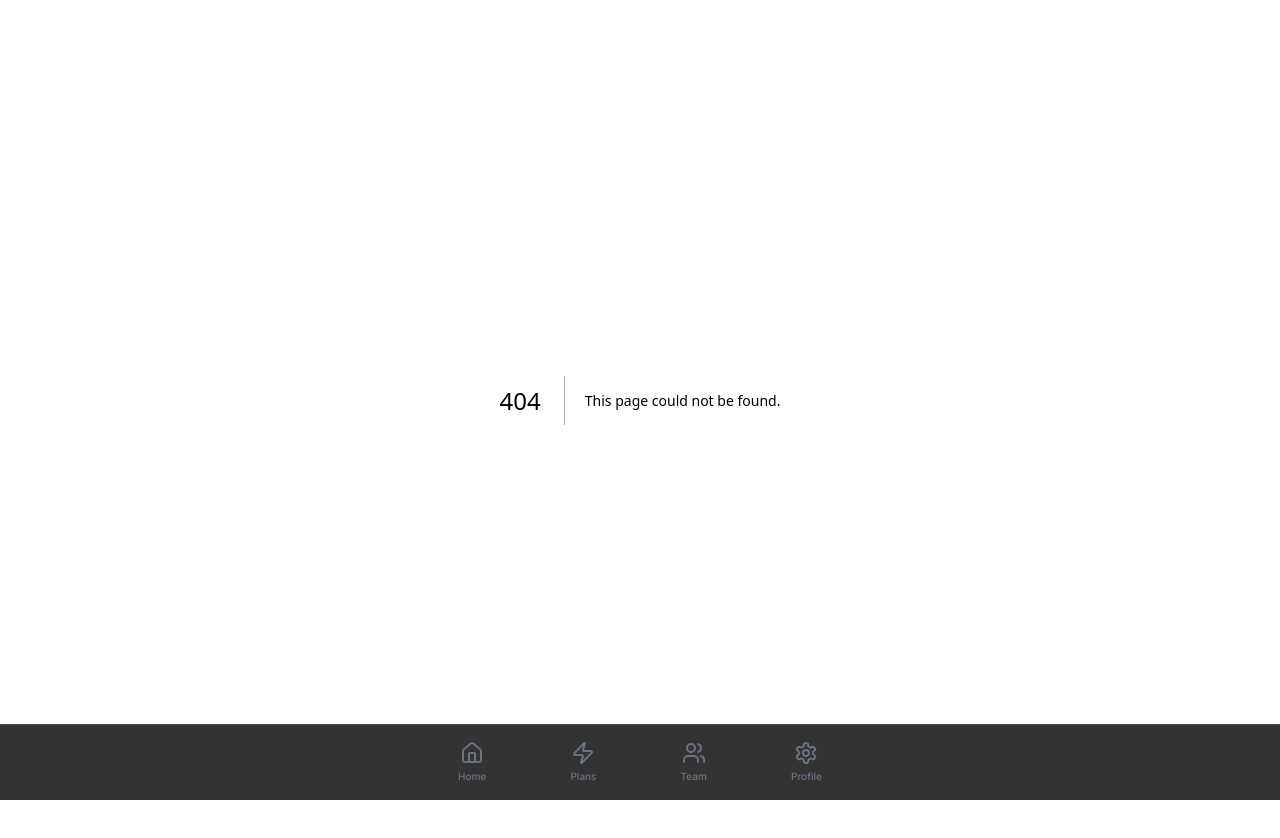
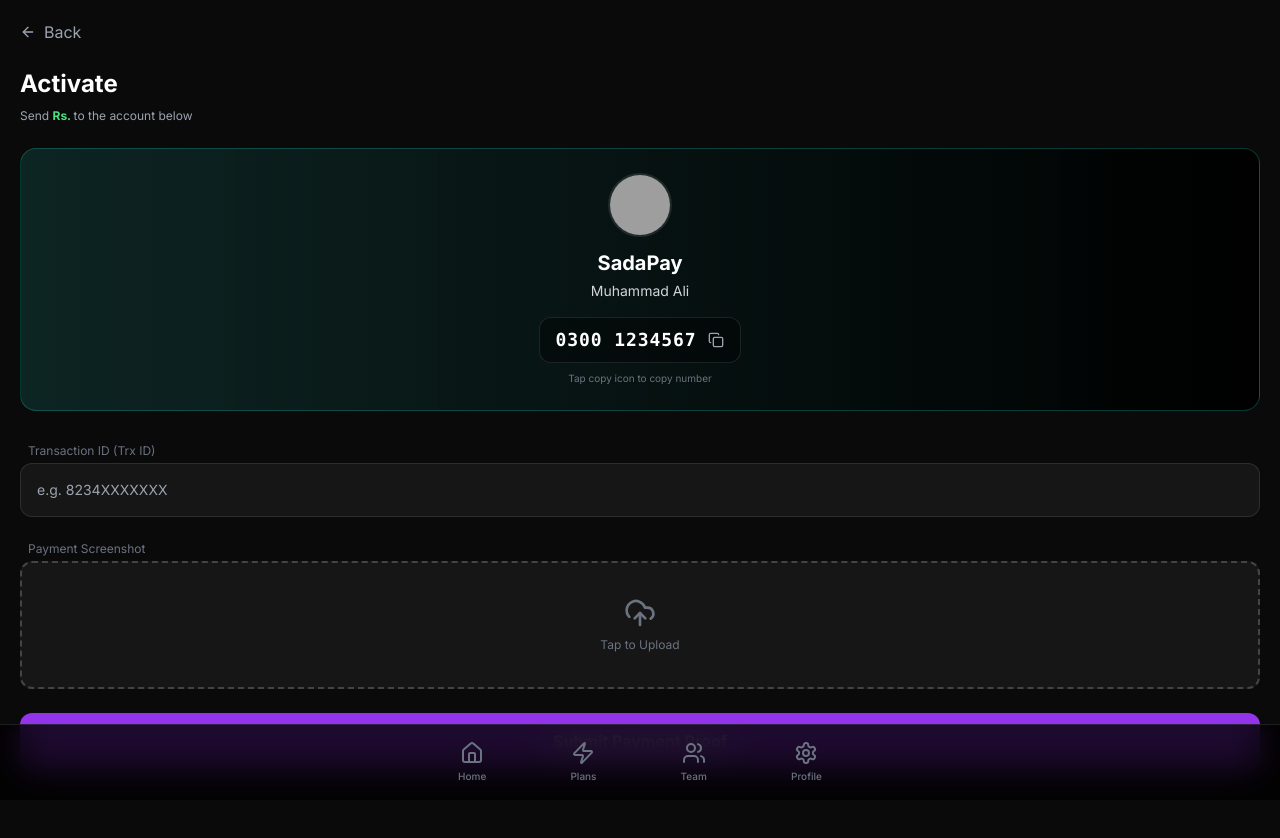
Before and after one commit to marslan-786/testing-new, a Next.js app: page /plans/1 in a window 1280 px wide. Before the commit this address had no page. Shown: the top 838 px of the page. Before the commit the page ends 800 px from the top, so only its background shows below. Built offline with nearby package versions, Linux system fonts and the light colour scheme; grey boxes are pictures that could not be loaded.

Commit message:
Create page.js

```diff
--- /dev/null
+++ b/app/plans/[id]/page.js
@@ -0,0 +1,118 @@
+"use client";
+import { useState } from "react";
+import { useRouter, useSearchParams } from "next/navigation";
+import { ArrowLeft, Copy, UploadCloud, Loader2, CheckCircle } from "lucide-react";
+import toast from "react-hot-toast";
+
+export default function PaymentPage({ params }) {
+  const router = useRouter();
+  const searchParams = useSearchParams();
+  const planName = searchParams.get("name");
+  const planPrice = searchParams.get("price");
+
+  const [loading, setLoading] = useState(false);
+  const [image, setImage] = useState(null);
+  const [trxId, setTrxId] = useState("");
+
+  // --- ADMIN ACCOUNT DETAILS (Fake for now) ---
+  const adminAccount = {
+    bank: "SadaPay",
+    name: "Muhammad Ali", // Fake Name
+    number: "0300 1234567", // Fake Number
+    logo: "https://encrypted-tbn0.gstatic.com/images?q=tbn:ANd9GcT5LY00sKvg1smaAPky_8r3NWoc7xrhDjIfhy1CwD8eRg&s=10"
+  };
+
+  const handleCopy = () => {
+    navigator.clipboard.writeText(adminAccount.number);
+    toast.success("Account Number Copied!");
+  };
+
+  const handleImageUpload = (e) => {
+    const file = e.target.files[0];
+    if (file) {
+      setImage(file); // In real app, upload to Cloudinary/Firebase here
+      toast.success("Screenshot Selected!");
+    }
+  };
+
+  const handleSubmit = async (e) => {
+    e.preventDefault();
+    if (!image || !trxId) return toast.error("Please provide Trx ID & Screenshot");
+
+    setLoading(true);
+
+    // Simulate API Call
+    setTimeout(() => {
+      setLoading(false);
+      // Save Pending Status to LocalStorage (Temporary) or DB
+      const pendingPlan = { name: planName, price: planPrice, status: "pending", date: new Date().toISOString() };
+      localStorage.setItem("pendingPlan", JSON.stringify(pendingPlan));
+
+      toast.success("Request Submitted! Waiting for Approval.");
+      router.push("/plans"); // Back to Plans Page
+    }, 2000);
+  };
+
+  return (
+    <div className="min-h-screen bg-[#0a0a0a] text-white p-5 pb-24">
+        {/* Header */}
+        <button onClick={() => router.back()} className="flex items-center gap-2 text-gray-400 mb-6">
+            <ArrowLeft className="w-4 h-4" /> Back
+        </button>
+
+        <h1 className="text-2xl font-bold mb-2">Activate {planName}</h1>
+        <p className="text-gray-400 text-xs mb-6">Send <span className="text-green-400 font-bold">Rs. {planPrice}</span> to the account below</p>
+
+        {/* Admin Account Card */}
+        <div className="bg-gradient-to-r from-teal-900/40 to-black border border-teal-500/30 p-6 rounded-2xl mb-8 flex flex-col items-center text-center relative overflow-hidden">
+            <img src={adminAccount.logo} className="w-16 h-16 rounded-full mb-3 border-2 border-white/10" />
+            <h2 className="text-xl font-bold">{adminAccount.bank}</h2>
+            <p className="text-sm text-gray-300 mt-1">{adminAccount.name}</p>
+
+            <div className="flex items-center gap-3 bg-black/40 px-4 py-2 rounded-xl mt-4 border border-white/10">
+                <span className="font-mono text-lg font-bold tracking-wider">{adminAccount.number}</span>
+                <button onClick={handleCopy}><Copy className="w-4 h-4 text-gray-400 hover:text-white" /></button>
+            </div>
+            <p className="text-[10px] text-gray-500 mt-2">Tap copy icon to copy number</p>
+        </div>
+
+        {/* Proof Submission Form */}
+        <form onSubmit={handleSubmit} className="space-y-6">
+
+            {/* Trx ID Input */}
+            <div>
+                <label className="text-xs text-gray-500 ml-2 mb-1 block">Transaction ID (Trx ID)</label>
+                <input
+                    type="text"
+                    placeholder="e.g. 8234XXXXXXX"
+                    className="w-full bg-white/5 border border-white/10 p-4 rounded-xl text-sm outline-none focus:border-purple-500 transition-all"
+                    onChange={(e) => setTrxId(e.target.value)}
+                />
+            </div>
+
+            {/* Screenshot Upload */}
+            <div>
+                <label className="text-xs text-gray-500 ml-2 mb-1 block">Payment Screenshot</label>
+                <label className="w-full h-32 bg-white/5 border-2 border-dashed border-white/20 rounded-xl flex flex-col items-center justify-center cursor-pointer hover:border-purple-500/50 transition-all">
+                    {image ? (
+                        <div className="flex flex-col items-center text-green-400">
+                            <CheckCircle className="w-8 h-8 mb-2" />
+                            <span className="text-xs">{image.name.substring(0, 20)}...</span>
+                        </div>
+                    ) : (
+                        <div className="flex flex-col items-center text-gray-500">
+                            <UploadCloud className="w-8 h-8 mb-2" />
+                            <span className="text-xs">Tap to Upload</span>
+                        </div>
+                    )}
+                    <input type="file" className="hidden" accept="image/*" onChange={handleImageUpload} />
+                </label>
+            </div>
+
+            <button disabled={loading} className="w-full py-4 bg-purple-600 rounded-xl font-bold shadow-lg flex items-center justify-center gap-2 disabled:opacity-50">
+                {loading ? <Loader2 className="animate-spin" /> : "Submit Payment Proof"}
+            </button>
+        </form>
+    </div>
+  );
+}
```
